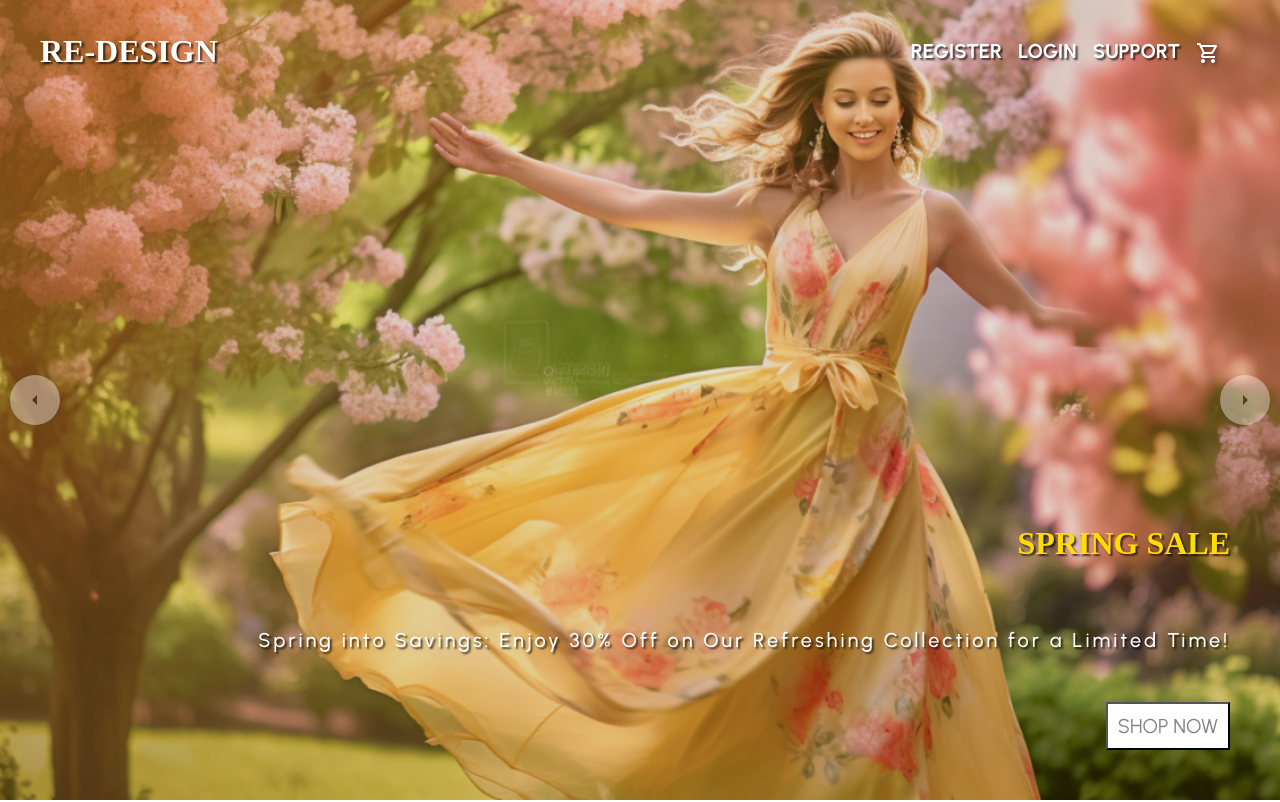
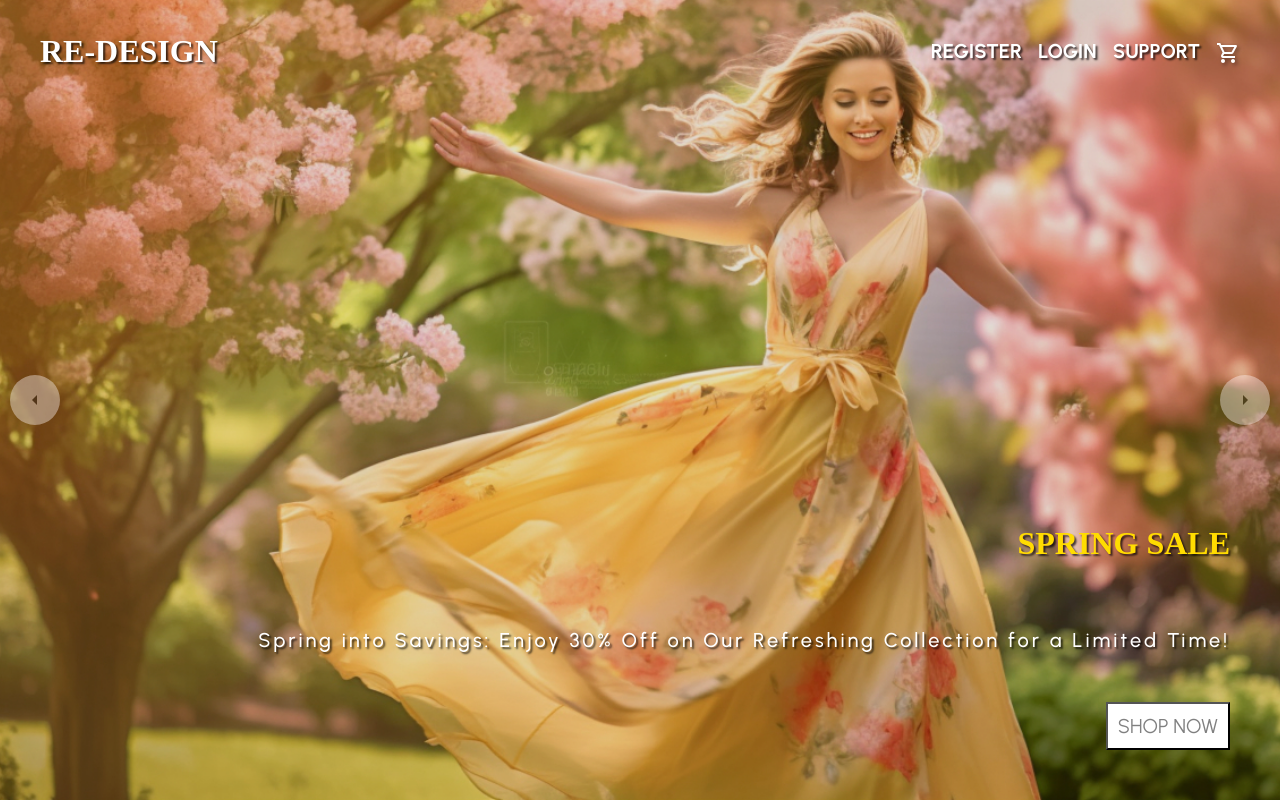
Before and after one commit to louisbrent1992/e-commerce-template-v1, a React (Create React App) app in the folder Frontend/: page / in a window 1280 px wide. Shown: the top 802 px of the page. Built offline with nearby package versions, Linux system fonts and the light colour scheme; no server answers.

Commit message:
updated nav styling

```diff
--- a/Frontend/src/Components/Navbar.jsx
+++ b/Frontend/src/Components/Navbar.jsx
@@ -67,7 +67,6 @@
 
 const NavLinksContainer = styled.div`
 	position: relative;
-	padding-inline: 20px;
 	display: flex;
 	${mobile({ display: "none" })};
 	gap: 1rem;
```
